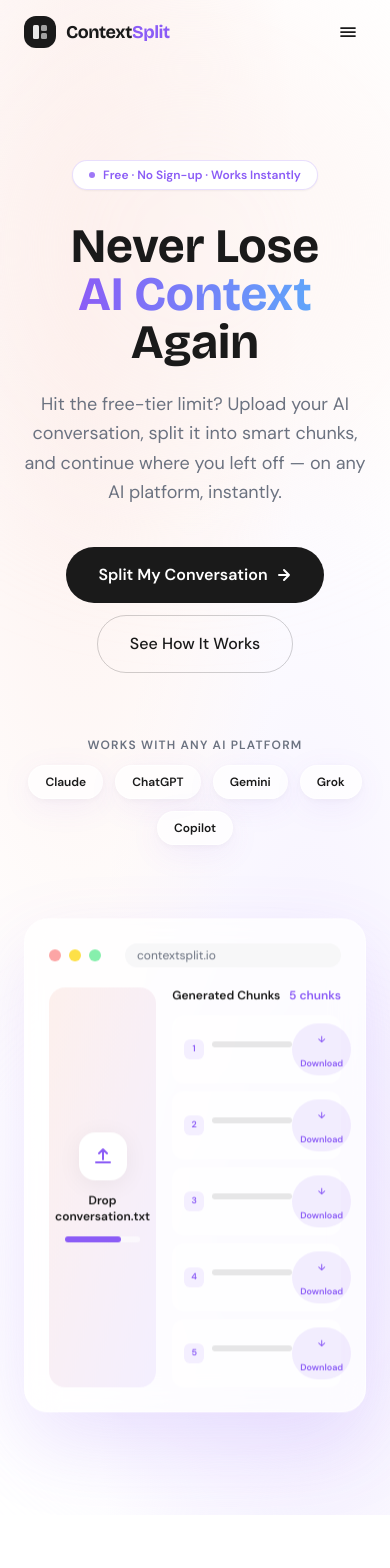
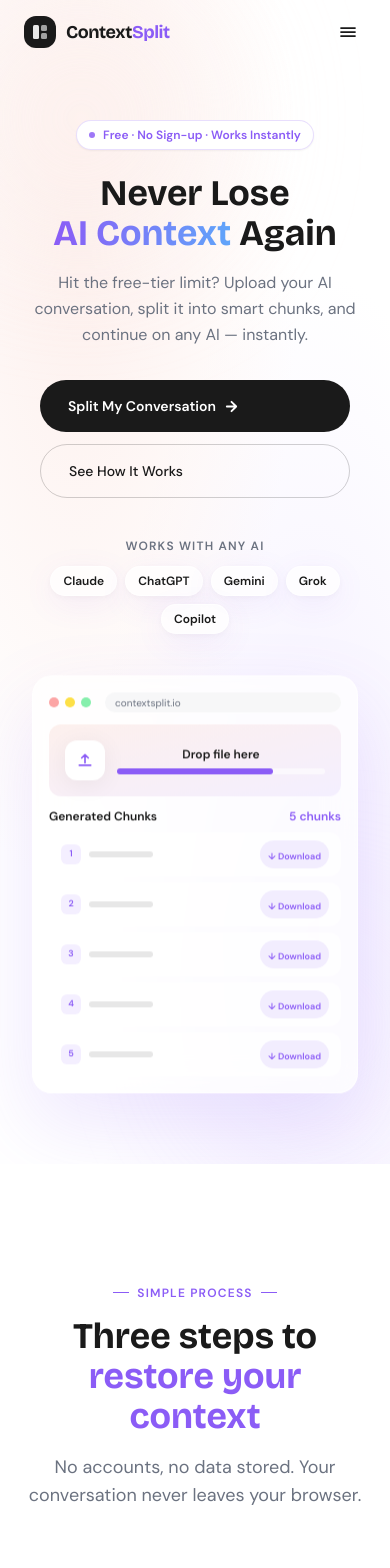
Before and after one commit to shahazeemahmedsoftwareengineer/contextsplit, a Next.js app: page / in a window 390 px wide. Shown: the top 1568 px of the page. Built offline with nearby package versions, Linux system fonts and the light colour scheme.

Commit message:
fix mobile mockup

```diff
--- a/components/Hero.jsx
+++ b/components/Hero.jsx
@@ -1,132 +1,108 @@
-// ─── Hero Section ────────────────────────────────────────────
 export default function Hero() {
   const aiPlatforms = ["Claude", "ChatGPT", "Gemini", "Grok", "Copilot"];
 
   return (
-    <section
-      className="relative min-h-screen flex flex-col items-center justify-center bg-mesh pt-16 overflow-hidden"
-      aria-label="Hero section"
-    >
-      {/* Background Blobs */}
-      <div
-        className="blob w-[500px] h-[500px] top-0 left-[-15%]"
-        style={{ background: "#fdf0ed" }}
-        aria-hidden="true"
-      />
-      <div
-        className="blob w-[400px] h-[400px] bottom-10 right-[-10%]"
-        style={{ background: "#f4efff", animationDelay: "2s" }}
-        aria-hidden="true"
-      />
+    <section className="relative min-h-screen flex flex-col items-center justify-center bg-mesh pt-14 sm:pt-16 overflow-hidden" aria-label="Hero">
 
-      <div className="section-container relative z-10 text-center py-24">
-        {/* Pill badge */}
-        <div className="animate-fade-up inline-flex items-center gap-2 bg-white border border-brand-purple/20 rounded-pill px-4 py-1.5 text-xs font-semibold text-brand-purple mb-8 shadow-sm">
-          <span className="w-1.5 h-1.5 rounded-full bg-brand-purple animate-pulse-soft" />
+      {/* Blobs — smaller on mobile */}
+      <div className="blob w-60 h-60 sm:w-80 sm:h-80 lg:w-[500px] lg:h-[500px] top-0 left-[-10%] opacity-60" style={{background:"#fdf0ed"}} aria-hidden="true"/>
+      <div className="blob w-48 h-48 sm:w-64 sm:h-64 lg:w-[400px] lg:h-[400px] bottom-10 right-[-8%] opacity-50" style={{background:"#f4efff",animationDelay:"2s"}} aria-hidden="true"/>
+
+      <div className="section-container relative z-10 text-center py-16 sm:py-20 lg:py-28 w-full">
+
+        {/* Badge */}
+        <div className="animate-fade-up inline-flex items-center gap-2 bg-white border border-brand-purple/20 rounded-pill px-3 sm:px-4 py-1.5 text-xs font-semibold text-brand-purple mb-6 sm:mb-8 shadow-sm">
+          <span className="w-1.5 h-1.5 rounded-full bg-brand-purple animate-pulse-soft"/>
           Free · No Sign-up · Works Instantly
         </div>
 
-        {/* Headline */}
-        <h1 className="animate-fade-up-d1 section-title text-5xl sm:text-6xl lg:text-7xl max-w-4xl mx-auto mb-6">
+        {/* Headline — fluid scaling */}
+        <h1 className="animate-fade-up-d1 section-title text-4xl xs:text-5xl sm:text-6xl lg:text-7xl max-w-4xl mx-auto mb-4 sm:mb-6">
           Never Lose
-          <br />
+          <br/>
           <span className="bg-gradient-to-r from-brand-purple to-blue-400 bg-clip-text text-transparent">
             AI Context
-          </span>{" "}
-          Again
+          </span>{" "}Again
         </h1>
 
-        {/* Subheadline */}
-        <p className="animate-fade-up-d2 font-body text-lg text-brand-muted max-w-2xl mx-auto mb-10 leading-relaxed">
-          Hit the free-tier limit? Upload your AI conversation, split it into smart
-          chunks, and continue where you left off — on any AI platform, instantly.
+        {/* Sub */}
+        <p className="animate-fade-up-d2 font-body text-base sm:text-lg text-brand-muted max-w-xl mx-auto mb-8 sm:mb-10 leading-relaxed px-2">
+          Hit the free-tier limit? Upload your AI conversation, split it into smart chunks,
+          and continue on any AI — instantly.
         </p>
 
-        {/* CTAs */}
-        <div className="animate-fade-up-d3 flex flex-col sm:flex-row items-center justify-center gap-3 mb-16">
-          <a href="#tool" className="btn-primary text-base px-8 py-4">
+        {/* CTAs — stack on mobile */}
+        <div className="animate-fade-up-d3 flex flex-col xs:flex-row items-center justify-center gap-3 mb-10 sm:mb-14 px-4 xs:px-0">
+          <a href="#tool" className="btn-primary text-sm sm:text-base px-7 py-4 w-full xs:w-auto">
             Split My Conversation
-            <svg width="16" height="16" viewBox="0 0 16 16" fill="none">
+            <svg width="15" height="15" viewBox="0 0 16 16" fill="none">
               <path d="M3 8h10M8 3l5 5-5 5" stroke="currentColor" strokeWidth="2" strokeLinecap="round" strokeLinejoin="round"/>
             </svg>
           </a>
-          <a href="#how-it-works" className="btn-ghost text-base px-8 py-4">
+          <a href="#how-it-works" className="btn-ghost text-sm sm:text-base px-7 py-4 w-full xs:w-auto">
             See How It Works
           </a>
         </div>
 
         {/* Trust band */}
-        <div className="animate-fade-up-d3 flex flex-col items-center gap-3">
-          <p className="text-xs font-semibold text-brand-muted uppercase tracking-widest">
-            Works with any AI platform
-          </p>
-          <div className="flex flex-wrap items-center justify-center gap-3">
-            {aiPlatforms.map((platform) => (
-              <span
-                key={platform}
-                className="glass-card text-xs font-semibold text-brand-charcoal px-4 py-2 rounded-pill"
-              >
-                {platform}
+        <div className="animate-fade-up-d3 flex flex-col items-center gap-3 mb-12 sm:mb-16">
+          <p className="text-xs font-semibold text-brand-muted uppercase tracking-widest">Works with any AI</p>
+          <div className="flex flex-wrap items-center justify-center gap-2">
+            {aiPlatforms.map(p => (
+              <span key={p} className="glass-card text-xs font-semibold text-brand-charcoal px-3 sm:px-4 py-1.5 sm:py-2 rounded-pill">
+                {p}
               </span>
             ))}
           </div>
         </div>
 
-        {/* Floating Dashboard Mockup */}
-        <div className="mt-20 animate-float">
-          <div
-            className="glass-card mx-auto max-w-3xl p-6 shadow-hero"
-            style={{ borderRadius: "24px" }}
-          >
-            {/* Mockup Header Bar */}
-            <div className="flex items-center gap-2 mb-5">
-              <div className="w-3 h-3 rounded-full bg-red-300"   />
-              <div className="w-3 h-3 rounded-full bg-yellow-300"/>
-              <div className="w-3 h-3 rounded-full bg-green-300" />
-              <div className="ml-4 flex-1 bg-brand-gray rounded-pill h-6 flex items-center px-3">
-                <span className="text-xs text-brand-muted">contextsplit.io</span>
+        {/* Floating mockup — responsive on all screens */}
+        <div className="animate-float w-full px-2 sm:px-0">
+          <div className="glass-card mx-auto w-full max-w-sm sm:max-w-2xl lg:max-w-3xl p-4 sm:p-6" style={{borderRadius:"20px",boxShadow:"0 32px 80px rgba(139,92,246,0.15)"}}>
+            {/* Window chrome */}
+            <div className="flex items-center gap-1.5 mb-3 sm:mb-5">
+              <div className="w-2.5 h-2.5 rounded-full bg-red-300"/>
+              <div className="w-2.5 h-2.5 rounded-full bg-yellow-300"/>
+              <div className="w-2.5 h-2.5 rounded-full bg-green-300"/>
+              <div className="ml-2 flex-1 bg-brand-gray rounded-pill h-5 flex items-center px-2.5">
+                <span className="text-[10px] text-brand-muted">contextsplit.io</span>
               </div>
             </div>
 
-            {/* Mockup Content */}
-            <div className="grid grid-cols-5 gap-4">
-              {/* Left: Upload zone */}
-              <div className="col-span-2 bg-gradient-to-br from-brand-peach to-brand-lavender rounded-2xl p-4 flex flex-col items-center justify-center gap-3 min-h-[160px]">
-                <div className="w-12 h-12 bg-white rounded-2xl flex items-center justify-center shadow-card">
-                  <svg width="22" height="22" viewBox="0 0 22 22" fill="none">
+            {/* Mobile: stacked layout. sm+: side by side */}
+            <div className="flex flex-col sm:grid sm:grid-cols-5 gap-3 sm:gap-4">
+
+              {/* Upload zone */}
+              <div className="sm:col-span-2 bg-gradient-to-br from-brand-peach to-brand-lavender rounded-xl p-4 flex flex-row sm:flex-col items-center justify-center gap-3 sm:gap-3 min-h-[72px] sm:min-h-[160px]">
+                <div className="w-10 h-10 bg-white rounded-xl flex items-center justify-center shadow-card flex-shrink-0">
+                  <svg width="18" height="18" viewBox="0 0 22 22" fill="none">
                     <path d="M11 14V4M7 8l4-4 4 4" stroke="#8B5CF6" strokeWidth="2" strokeLinecap="round" strokeLinejoin="round"/>
                     <path d="M4 17h14" stroke="#8B5CF6" strokeWidth="2" strokeLinecap="round"/>
                   </svg>
                 </div>
-                <p className="text-xs text-brand-charcoal font-semibold text-center">
-                  Drop conversation.txt
-                </p>
-                <div className="w-full bg-white/60 rounded-full h-1.5">
-                  <div className="bg-brand-purple h-1.5 rounded-full w-3/4" />
+                <div className="flex-1 sm:flex-none sm:text-center sm:w-full">
+                  <p className="text-xs text-brand-charcoal font-semibold mb-1.5">Drop file here</p>
+                  <div className="w-full bg-white/60 rounded-full h-1.5">
+                    <div className="bg-brand-purple h-1.5 rounded-full w-3/4"/>
+                  </div>
                 </div>
               </div>
 
-              {/* Right: Chunk preview */}
-              <div className="col-span-3 flex flex-col gap-2">
-                <div className="flex items-center justify-between mb-1">
+              {/* Chunks list */}
+              <div className="sm:col-span-3 flex flex-col gap-1.5">
+                <div className="flex items-center justify-between mb-0.5">
                   <span className="text-xs font-semibold text-brand-charcoal">Generated Chunks</span>
                   <span className="text-xs text-brand-purple font-bold">5 chunks</span>
                 </div>
-                {[1, 2, 3, 4, 5].map((n) => (
-                  <div
-                    key={n}
-                    className="flex items-center justify-between bg-white/60 rounded-xl px-3 py-2"
-                  >
+                {[1,2,3,4,5].map(n => (
+                  <div key={n} className="flex items-center justify-between bg-white/60 rounded-xl px-3 py-2">
                     <div className="flex items-center gap-2">
-                      <div className="w-5 h-5 bg-brand-lavender rounded-md flex items-center justify-center">
+                      <div className="w-5 h-5 bg-brand-lavender rounded-md flex items-center justify-center flex-shrink-0">
                         <span className="text-[9px] font-bold text-brand-purple">{n}</span>
                       </div>
-                      <div>
-                        <div className="h-1.5 bg-brand-charcoal/10 rounded-full w-20 mb-1" />
-                        <div className="h-1.5 bg-brand-charcoal/6  rounded-full w-14" />
-                      </div>
+                      <div className="h-1.5 bg-brand-charcoal/10 rounded-full w-16 sm:w-20"/>
                     </div>
-                    <div className="bg-brand-purple/10 rounded-pill px-2 py-0.5">
+                    <div className="bg-brand-purple/10 rounded-pill px-2 py-0.5 flex-shrink-0">
                       <span className="text-[9px] font-bold text-brand-purple">↓ Download</span>
                     </div>
                   </div>
```
